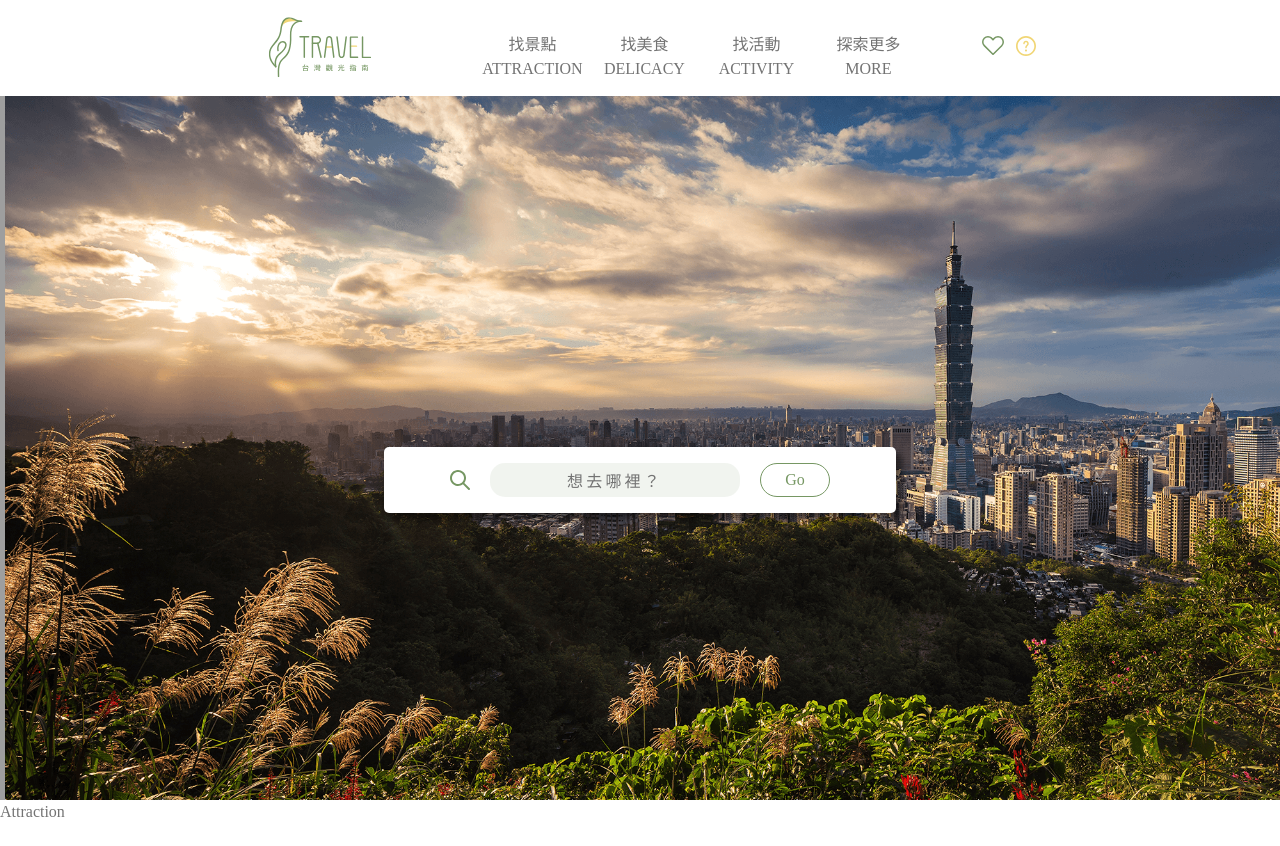
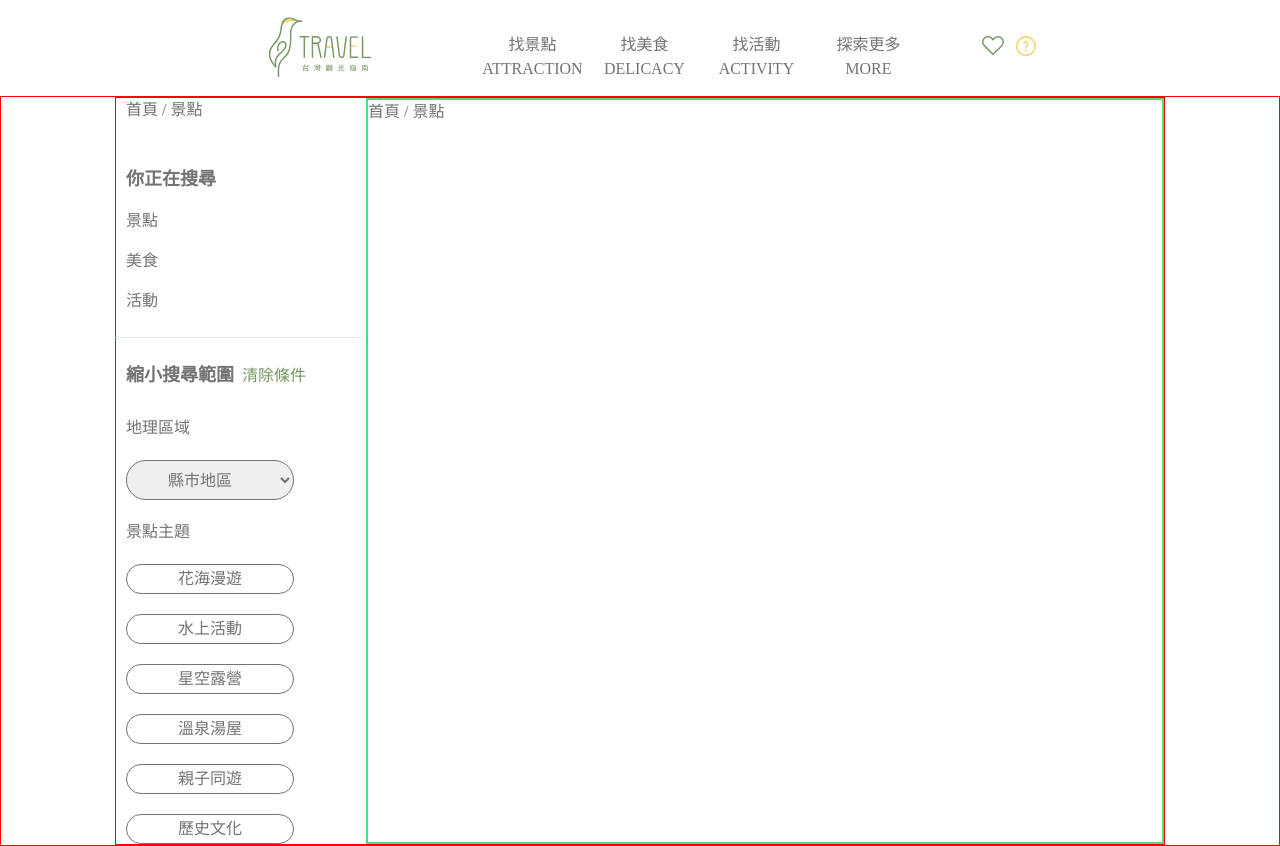
Before and after one commit to lily516liu/lily516liu, a React (Create React App) app: page /lily516liu/attraction in a window 1280 px wide. Before the commit the page ends 824 px from the top, so only its background shows below. Built offline with nearby package versions, Linux system fonts and the light colour scheme; grey boxes are pictures that could not be loaded.

Commit message:
add attraction fillter bar

```diff
--- a/src/components/Attraction.js
+++ b/src/components/Attraction.js
@@ -1,7 +1,41 @@
 import React from "react";
+import "../styles/Attraction.css";
 
 function Attraction() {
-  return <div>Attraction</div>;
+  return (
+    <>
+      <div class="Attraction-container">
+        <div class="Attraction">
+          <div class="At-leftside ">
+            <div>首頁 / 景點</div>
+            <div class="text-bold mt-[44px]">你正在搜尋</div>
+            <div class="filter-type">景點</div>
+            <div class="filter-type">美食</div>
+            <div class="filter-type  mb-[24px]">活動</div>
+            <hr class="w-[250px] -translate-x-3" />
+            <div class="flex mb-[27px] mt-[24px]">
+              <div class="text-bold mr-2">縮小搜尋範圍</div>
+              <button class="text-[#769763]">清除條件</button>
+            </div>
+            <div>地理區域</div>
+            <select class="filter-city-btn ">
+              <option>縣市地區</option>
+              <option>Option 2</option>
+              <option>Option 3</option>
+            </select>
+            <div>景點主題</div>
+            <button class="filter-btn">花海漫遊</button>
+            <button class="filter-btn">水上活動</button>
+            <button class="filter-btn">星空露營</button>
+            <button class="filter-btn">溫泉湯屋</button>
+            <button class="filter-btn">親子同遊</button>
+            <button class="filter-btn">歷史文化</button>
+          </div>
+          <div class="At-rightside border-2 border-green-400">首頁 / 景點</div>
+        </div>
+      </div>
+    </>
+  );
 }
 
 export default Attraction;
--- a/src/components/Homepage.js
+++ b/src/components/Homepage.js
@@ -1,5 +1,6 @@
 import React from "react";
 import { Link } from "react-router-dom";
+import "../styles/Homepage.css";
 import Exploreimg1 from "../image/index_explore/explore_01.jpeg";
 import Exploreimg2 from "../image/index_explore/explore_02.jpeg";
 import Exploreimg3 from "../image/index_explore/explore_03.jpeg";
@@ -20,6 +21,39 @@ import Subscribe1 from "../image/Subscribe.jpeg";
 function Homepage() {
   return (
     <>
+      <div class="sliderbox">
+        <div class="slider flex justify-center">
+          <div class="search-bg1"></div>
+          <div class="search-bg2"></div>
+          <div class="search-bg3"></div>
+          <div class="search-bg4"></div>
+        </div>
+        <div class="searchBar flex justify-center items-center">
+          <label for="searchText">
+            <svg
+              width="20"
+              height="20"
+              viewBox="0 0 20 20"
+              fill="none"
+              xmlns="http://www.w3.org/2000/svg"
+              class="searchIcon mr-5 cursor-pointer"
+            >
+              <path
+                fill-rule="evenodd"
+                clip-rule="evenodd"
+                d="M14.3257 12.8987L19.7057 18.2787C19.8948 18.468 20.001 18.7246 20.0009 18.9921C20.0008 19.2596 19.8945 19.5161 19.7052 19.7052C19.516 19.8943 19.2594 20.0005 18.9919 20.0004C18.7244 20.0003 18.4678 19.894 18.2787 19.7047L12.8987 14.3247C11.2905 15.5704 9.26802 16.1566 7.24287 15.9641C5.21772 15.7716 3.34198 14.8148 1.99723 13.2884C0.652477 11.7619 -0.0602651 9.78056 0.00399633 7.74729C0.0682577 5.71402 0.904695 3.7816 2.34315 2.34315C3.7816 0.904695 5.71402 0.0682577 7.74729 0.00399633C9.78056 -0.0602651 11.7619 0.652477 13.2884 1.99723C14.8148 3.34198 15.7716 5.21772 15.9641 7.24287C16.1566 9.26802 15.5704 11.2905 14.3247 12.8987H14.3257ZM8.00074 13.9997C9.59204 13.9997 11.1182 13.3676 12.2434 12.2424C13.3686 11.1172 14.0007 9.59104 14.0007 7.99974C14.0007 6.40845 13.3686 4.88232 12.2434 3.7571C11.1182 2.63189 9.59204 1.99974 8.00074 1.99974C6.40944 1.99974 4.88332 2.63189 3.7581 3.7571C2.63289 4.88232 2.00074 6.40845 2.00074 7.99974C2.00074 9.59104 2.63289 11.1172 3.7581 12.2424C4.88332 13.3676 6.40944 13.9997 8.00074 13.9997Z"
+                fill="#769763"
+              />
+            </svg>
+          </label>
+          <input
+            id="searchText"
+            class="searchText mr-5 focus:outline-none"
+            value="想去哪裡？"
+          ></input>
+          <button class="searchBtn">Go</button>
+        </div>
+      </div>
       <div class="explorepg">
         <div class="explore flex-col">
           <div class="flex explore-top">
--- a/src/components/Navigation.js
+++ b/src/components/Navigation.js
@@ -1,8 +1,7 @@
 import React from "react";
 import { Link } from "react-router-dom";
 import Logo from "../image/logo.svg";
-import "../styles/Homepage.css";
-
+import "../styles/Navigation.css";
 
 function Navigation() {
   return (
@@ -1295,7 +1294,7 @@ function Navigation() {
             </svg>
           </div>
         </nav>
-        <div class="slider flex justify-center">
+        {/* <div class="slider flex justify-center">
           <div class="search-bg1"></div>
           <div class="search-bg2"></div>
           <div class="search-bg3"></div>
@@ -1325,7 +1324,7 @@ function Navigation() {
             value="想去哪裡？"
           ></input>
           <button class="searchBtn">Go</button>
-        </div>
+        </div> */}
       </div>
     </>
   );
--- /dev/null
+++ b/src/styles/Attraction.css
@@ -0,0 +1,61 @@
+.Attraction-container{
+  width: 100%;
+  display: flex;
+  justify-content: center;
+  border: 1px solid red;
+}
+.Attraction{
+  border: 1px solid red;
+  display: flex;
+  width: 1050px;
+}
+.At-leftside{
+  /* grid-column: 1; */
+  width: 250px;
+  padding: 0 10px;
+  display: flex;
+  flex-direction: column;
+  align-items: flex-start;
+  /* border: 1px solid yellowgreen; */
+}
+.At-rightside{
+  width:100%;
+  /* grid-column: 4; */
+}
+
+.text-bold{
+  font-weight: 700;
+  font-size: 18px;
+}
+.filter-type{
+  margin-top: 16px;
+}
+.filter-type:hover{
+  cursor: pointer;
+  color: rgba(118, 151, 99, 1);
+}
+.filter-city-btn{
+  border-radius: 50px;
+  width: 168px;
+  height: 40px;
+  border: 0.5px solid rgba(115, 115, 115, 1);
+  margin: 20px 0;
+  padding: 8px 37px;
+}
+.filter-city-btn:hover{
+  background-color:rgba(118, 151, 99, 1);
+  color: white;
+  border: none;
+}
+.filter-btn{
+  border-radius: 50px;
+  width: 168px;
+  height: 30px;
+  border: 0.5px solid rgba(115, 115, 115, 1);
+  margin-top: 20px;
+}
+.filter-btn:hover{
+  background-color:rgba(118, 151, 99, 1);
+  color: white;
+  border: none;
+}
--- a/src/styles/Homepage.css
+++ b/src/styles/Homepage.css
@@ -1,63 +1,3 @@
-body {
-  font-family: Noto Sans TC;
-  color: rgba(115, 115, 115, 1);
-}
-.wrap{
-  position: relative;
-  width: 100%;
-  /* display: flex; */
-  /* justify-content: center; */
-  /* border: 3px solid blueviolet; */
-  /* background-color: #769763; */
-}
-.navHover{
-  display: none;
-}
-.navContainer{
-  height: 92px;
-  width: 700px;
-  display: flex;
-  /* border: 1px solid blueviolet; */
-  /* justify-content: space-between; */
-  justify-content:  center;
-}
-.navItem{
-  width: 150px;
-  height: 92px;
-  padding: 5px;
-  display: flex;
-  flex-direction: column;
-  justify-content: flex-end;
-}
-.navItem svg{
-  margin:0 auto 5px;
-}
-.nav:hover .dot{
-  fill:#F1D675;
-}
-.nav:hover .navHover{
-  position: absolute;
-  top:96px;
-  left: 200px;
-  width: 1040px;
-  height: 154px;
-  background-color: rgba(255, 255, 255, 0.7);
-  backdrop-filter: blur(4px);
-  border-radius: 0px 0px 5px 5px;
-  display: flex;
-  justify-content: center;
-  align-items: center;
-  z-index: 2;
-}
-.navItem:hover path{
-  stroke:rgb(218, 185, 64);
-}
-.navItem:hover .iconFill{
-  fill:rgb(218, 185, 64);
-}
-.navItem:hover .nav-text{
-  color: rgb(218, 185, 64);
-}
 .searchBar{
   width: 512px;
   height: 66px;
--- /dev/null
+++ b/src/styles/Navigation.css
@@ -0,0 +1,56 @@
+body {
+  font-family: Noto Sans TC;
+  color: rgba(115, 115, 115, 1);
+}
+.wrap{
+  position: relative;
+  width: 100%;
+}
+.navHover{
+  display: none;
+}
+.navContainer{
+  height: 92px;
+  width: 700px;
+  display: flex;
+  /* border: 1px solid blueviolet; */
+  /* justify-content: space-between; */
+  justify-content:  center;
+}
+.navItem{
+  width: 150px;
+  height: 92px;
+  padding: 5px;
+  display: flex;
+  flex-direction: column;
+  justify-content: flex-end;
+}
+.navItem svg{
+  margin:0 auto 5px;
+}
+.nav:hover .dot{
+  fill:#F1D675;
+}
+.nav:hover .navHover{
+  position: absolute;
+  top:96px;
+  left: 200px;
+  width: 1040px;
+  height: 154px;
+  background-color: rgba(255, 255, 255, 0.7);
+  backdrop-filter: blur(4px);
+  border-radius: 0px 0px 5px 5px;
+  display: flex;
+  justify-content: center;
+  align-items: center;
+  z-index: 2;
+}
+.navItem:hover path{
+  stroke:rgb(218, 185, 64);
+}
+.navItem:hover .iconFill{
+  fill:rgb(218, 185, 64);
+}
+.navItem:hover .nav-text{
+  color: rgb(218, 185, 64);
+}
```
